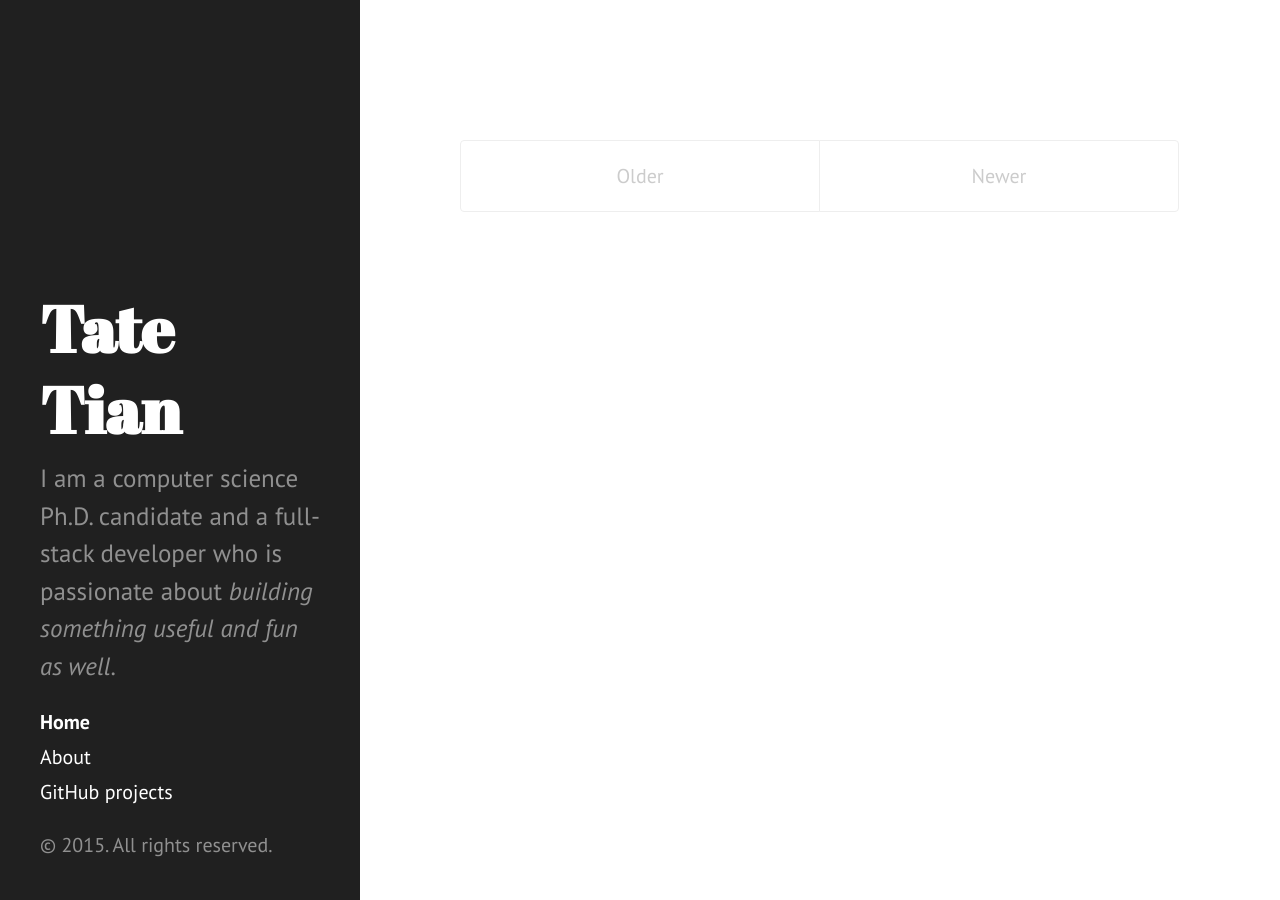
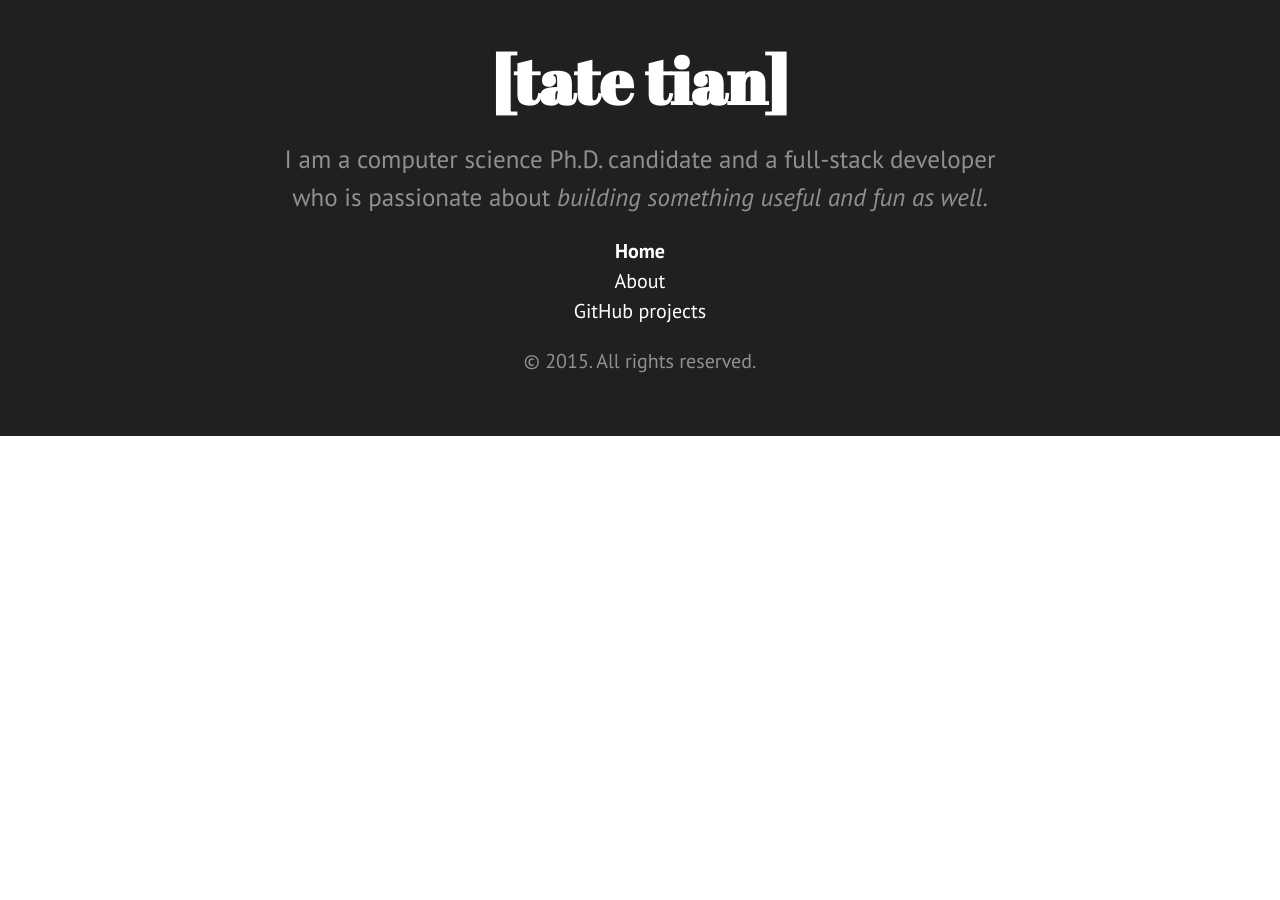
Before and after one commit to tatetian/tatetian.github.io, a Jekyll site: the page built from index.html, in a window 1280 px wide. Built offline with Jekyll 4.4.1, drawn with Linux system fonts in a browser that asks for light colours; Markdown is read by kramdown in place of the engine named in the settings; the list of posts is cut into pages by our own code.

Commit message:
Topbar and SASS support

```diff
--- a/_config.yml
+++ b/_config.yml
@@ -7,7 +7,7 @@ permalink:        pretty
 relative_permalinks: true
 
 # Setup
-title:            'Tate Tian'
+title:            '[tate tian]'
 tagline:          'Share thoughts on technology, design and startup'
 description:      'I am a computer science Ph.D. candidate and a
                     full-stack developer who is passionate about <em>building
--- a/_includes/head.html
+++ b/_includes/head.html
@@ -15,9 +15,10 @@
   </title>
 
   <!-- CSS -->
-  <link rel="stylesheet" href="{{ site.baseurl }}public/css/poole.css">
-  <link rel="stylesheet" href="{{ site.baseurl }}public/css/syntax.css">
-  <link rel="stylesheet" href="{{ site.baseurl }}public/css/hyde.css">
+  <!-- <link rel="stylesheet" href="{{ site.baseurl }}public/css/poole.css"> -->
+  <!-- <link rel="stylesheet" href="{{ site.baseurl }}public/css/syntax.css"> -->
+  <!-- <link rel="stylesheet" href="{{ site.baseurl }}public/css/hyde.css"> -->
+  <link rel="stylesheet" href="{{ site.baseurl }}public/css/site.css">
   <link rel="stylesheet" href="http://fonts.googleapis.com/css?family=PT+Sans:400,400italic,700|Abril+Fatface">
 
   <!-- Icons -->
--- a/_includes/sidebar.html
+++ b/_includes/sidebar.html
@@ -1,13 +1,15 @@
 <div class="sidebar">
-  <div class="container sidebar-sticky">
-    <div class="sidebar-about">
+  <div class="container">
+    <div class="sidebar-logo">
       <h1>
         <a href="{{ site.baseurl }}">
-          {{ site.title }}
+            [<span>tate tian</span>]
         </a>
       </h1>
+    </div>
+
+    <div class="sidebar-other">
         <p class="lead">{{ site.description }}</p>
-    </div>
 
         <nav class="sidebar-nav">
           <a class="sidebar-nav-item{% if page.url == site.baseurl %} active{% endif %}" href="{{ site.baseurl }}">Home</a>
@@ -30,5 +32,7 @@
         </nav>
 
         <p>&copy; {{ site.time | date: '%Y' }}. All rights reserved.</p>
+
     </div>
   </div>
+</div>
--- a/public/css/hyde.css
+++ b/_sass/hyde.scss
@@ -34,17 +34,6 @@
 html {
   font-family: "PT Sans", Helvetica, Arial, sans-serif;
 }
-@media (min-width: 48em) {
-  html {
-    font-size: 16px;
-  }
-}
-@media (min-width: 58em) {
-  html {
-    font-size: 20px;
-  }
-}
-
 
 /*
  * Sidebar
@@ -54,20 +43,33 @@ html {
  */
 
 .sidebar {
+    position: fixed;
+    top: 0;
+    left: 0;
+    right: 0;
+    overflow: hidden;
+    transition: padding 0.6s ease-in-out;
+
   text-align: center;
   padding: 2rem 1rem;
   color: rgba(255,255,255,.5);
   background-color: #202020;
 }
-@media (min-width: 48em) {
-  .sidebar {
-    position: fixed;
-    top: 0;
-    left: 0;
-    bottom: 0;
-    width: 18rem;
-    text-align: left;
-  }
+
+.sidebar.closed {
+    padding: 0.5em 1rem;
+}
+
+.sidebar-other {
+    padding-top: 1rem;
+    max-height: 20rem;
+    overflow: hidden;
+    transition: max-height 0.6s, padding 0.6s ease-in-out;
+}
+
+.closed .sidebar-other {
+    padding-top: 0rem;
+    max-height: 0rem;
 }
 
 /* Sidebar links */
@@ -75,12 +77,16 @@ html {
   color: #fff;
 }
 
-/* About section */
-.sidebar-about h1 {
+.sidebar-logo h1 {
   color: #fff;
-  margin-top: 0;
+  margin: 0 0;
   font-family: "Abril Fatface", serif;
   font-size: 3.25rem;
+  transition: font-size 0.6s ease-in-out;
+}
+
+.closed .sidebar-logo h1 {
+  font-size: 1.5rem;
 }
 
 /* Sidebar nav */
@@ -89,7 +95,7 @@ html {
 }
 .sidebar-nav-item {
   display: block;
-  line-height: 1.75;
+  line-height: 1.75 ease-in-out;
 }
 a.sidebar-nav-item:hover,
 a.sidebar-nav-item:focus {
@@ -99,22 +105,6 @@ a.sidebar-nav-item:focus {
   font-weight: bold;
 }
 
-/* Sticky sidebar
- *
- * Add the `sidebar-sticky` class to the sidebar's container to affix it the
- * contents to the bottom of the sidebar in tablets and up.
- */
-
-@media (min-width: 48em) {
-  .sidebar-sticky {
-    position: absolute;
-    right:  1rem;
-    bottom: 1rem;
-    left:   1rem;
-  }
-}
-
-
 /* Container
  *
  * Align the contents of the site above the proper threshold with some margin-fu
@@ -122,25 +112,10 @@ a.sidebar-nav-item:focus {
  */
 
 .content {
-  padding-top:    4rem;
+  padding-top:    6rem;
   padding-bottom: 4rem;
+    max-width: 38rem;
 }
-
-@media (min-width: 48em) {
-  .content {
-    max-width: 38rem;
-    margin-left: 20rem;
-    margin-right: 2rem;
-  }
-}
-
-@media (min-width: 64em) {
-  .content {
-    margin-left: 22rem;
-    margin-right: 4rem;
-  }
-}
-
 
 /*
  * Reverse layout
--- /dev/null
+++ b/public/css/site.scss
@@ -0,0 +1,6 @@
+---
+# Front matter comment to ensure Jekyll properly reads file.
+---
+@import "poole";
+@import "hyde";
+@import "syntax";
```
Also changed, not shown: _sass/poole.scss (renamed from public/css/poole.css), _sass/syntax.scss (renamed from public/css/syntax.css), 1 other file. Lines whose indentation alone changed are shown as unchanged.
